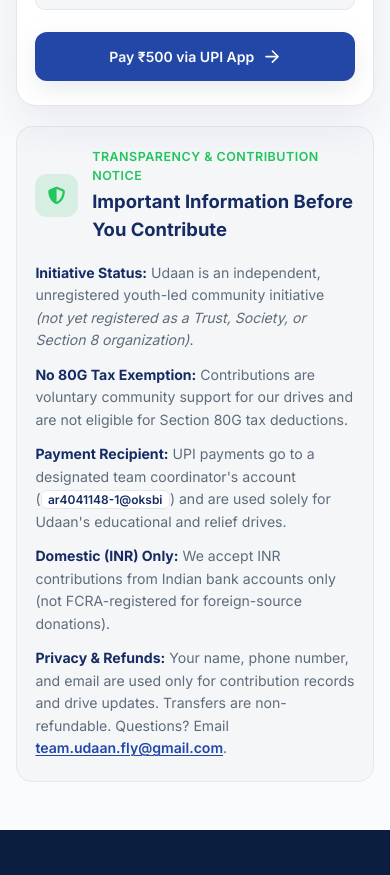
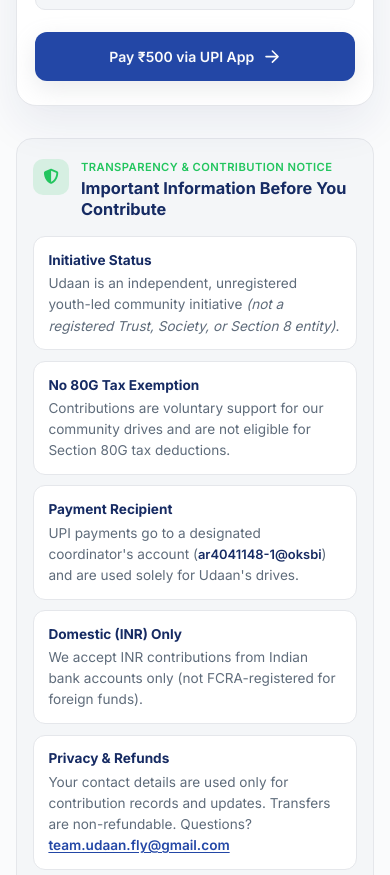
Before and after one commit to vaibhavvraj/udaan-website, a plain HTML site: page donation.html in a window 390 px wide. Shown: the part 1011-1886 px from the top of the page. Drawn offline with nearby package versions, Linux system fonts and the light colour scheme.

Commit message:
Added space between donation page and transparancy notice

```diff
--- a/css/main.css
+++ b/css/main.css
@@ -965,7 +965,7 @@ footer ul a:hover {
 .donation {
     position: relative;
     width: min(calc(100% - 2.5rem), 72rem);
-    margin: clamp(2.5rem, 5vw, 4rem) auto clamp(1.5rem, 3vw, 2.25rem);
+    margin: clamp(2.5rem, 5vw, 4rem) auto clamp(2.75rem, 5vw, 4rem);
     padding: clamp(2.25rem, 4.5vw, 3.75rem);
     grid-template-columns: repeat(2, minmax(0, 1fr));
     gap: clamp(2.5rem, 6vw, 5.5rem);
@@ -1370,6 +1370,8 @@ footer ul a:hover {
 }
 
 .donation-notice-list strong {
+    display: block;
+    margin-bottom: .15rem;
     color: var(--primary-text);
 }
 
@@ -1377,11 +1379,7 @@ footer ul a:hover {
     font-family: inherit;
     font-weight: 600;
     color: var(--primary-text);
-    background: var(--cards);
-    border: 1px solid var(--border);
-    border-radius: 6px;
-    padding: .08rem .4rem;
-    font-size: .85em;
+    font-size: .95em;
 }
 
 .donation-notice-list a {
@@ -1413,7 +1411,7 @@ footer ul a:hover {
     .donation {
         width: min(calc(100% - 2.5rem), 40rem);
         margin-top: 2rem;
-        margin-bottom: 1.5rem;
+        margin-bottom: 2.5rem;
         padding: clamp(1.75rem, 6vw, 2.75rem) clamp(1.25rem, 5vw, 2.25rem);
         gap: 2.5rem;
         border-radius: 20px;
@@ -1463,15 +1461,50 @@ footer ul a:hover {
     .donation {
         width: calc(100% - 2rem);
         margin-top: 1.5rem;
-        margin-bottom: 1.25rem;
+        margin-bottom: 2rem;
         padding: 1.5rem 1.15rem;
     }
 
     .donation-notice {
         width: calc(100% - 2rem);
         margin-bottom: 3rem;
-        padding: 1.35rem 1.15rem;
+        padding: 1.25rem 1rem;
         border-radius: 16px;
+    }
+
+    .donation-notice-header {
+        align-items: flex-start;
+        gap: .75rem;
+        margin-bottom: 1rem;
+    }
+
+    .notice-icon {
+        width: 2.25rem;
+        height: 2.25rem;
+        border-radius: 10px;
+        font-size: .95rem;
+    }
+
+    .donation-notice-header .accent-txt {
+        font-size: .7rem;
+    }
+
+    .donation-notice-header h3 {
+        font-size: 1.02rem;
+        line-height: 1.3;
+    }
+
+    .donation-notice-list {
+        gap: .65rem;
+    }
+
+    .donation-notice-list li {
+        background: var(--cards);
+        border: 1px solid var(--border);
+        border-radius: 12px;
+        padding: .8rem .9rem;
+        font-size: .85rem;
+        line-height: 1.55;
     }
 
     .upi-id-container,
--- a/donation.html
+++ b/donation.html
@@ -285,24 +285,24 @@
 
       <ul class="donation-notice-list">
          <li>
-            <strong>Initiative Status:</strong>
-            Udaan is an independent, unregistered youth-led community initiative <em>(not yet registered as a Trust, Society, or Section 8 organization)</em>.
+            <strong>Initiative Status</strong>
+            Udaan is an independent, unregistered youth-led community initiative <em>(not a registered Trust, Society, or Section 8 entity)</em>.
          </li>
          <li>
-            <strong>No 80G Tax Exemption:</strong>
-            Contributions are voluntary community support for our drives and are not eligible for Section 80G tax deductions.
+            <strong>No 80G Tax Exemption</strong>
+            Contributions are voluntary support for our community drives and are not eligible for Section 80G tax deductions.
          </li>
          <li>
-            <strong>Payment Recipient:</strong>
-            UPI payments go to a designated team coordinator's account (<code>ar4041148-1@oksbi</code>) and are used solely for Udaan's educational and relief drives.
+            <strong>Payment Recipient</strong>
+            UPI payments go to a designated coordinator's account (<code>ar4041148-1@oksbi</code>) and are used solely for Udaan's drives.
          </li>
          <li>
-            <strong>Domestic (INR) Only:</strong>
-            We accept INR contributions from Indian bank accounts only (not FCRA-registered for foreign-source donations).
+            <strong>Domestic (INR) Only</strong>
+            We accept INR contributions from Indian bank accounts only (not FCRA-registered for foreign funds).
          </li>
          <li>
-            <strong>Privacy &amp; Refunds:</strong>
-            Your name, phone number, and email are used only for contribution records and drive updates. Transfers are non-refundable. Questions? Email <a href="mailto:team.udaan.fly@gmail.com">team.udaan.fly@gmail.com</a>.
+            <strong>Privacy &amp; Refunds</strong>
+            Your contact details are used only for contribution records and updates. Transfers are non-refundable. Questions? <a href="mailto:team.udaan.fly@gmail.com">team.udaan.fly@gmail.com</a>
          </li>
       </ul>
    </section>
```
